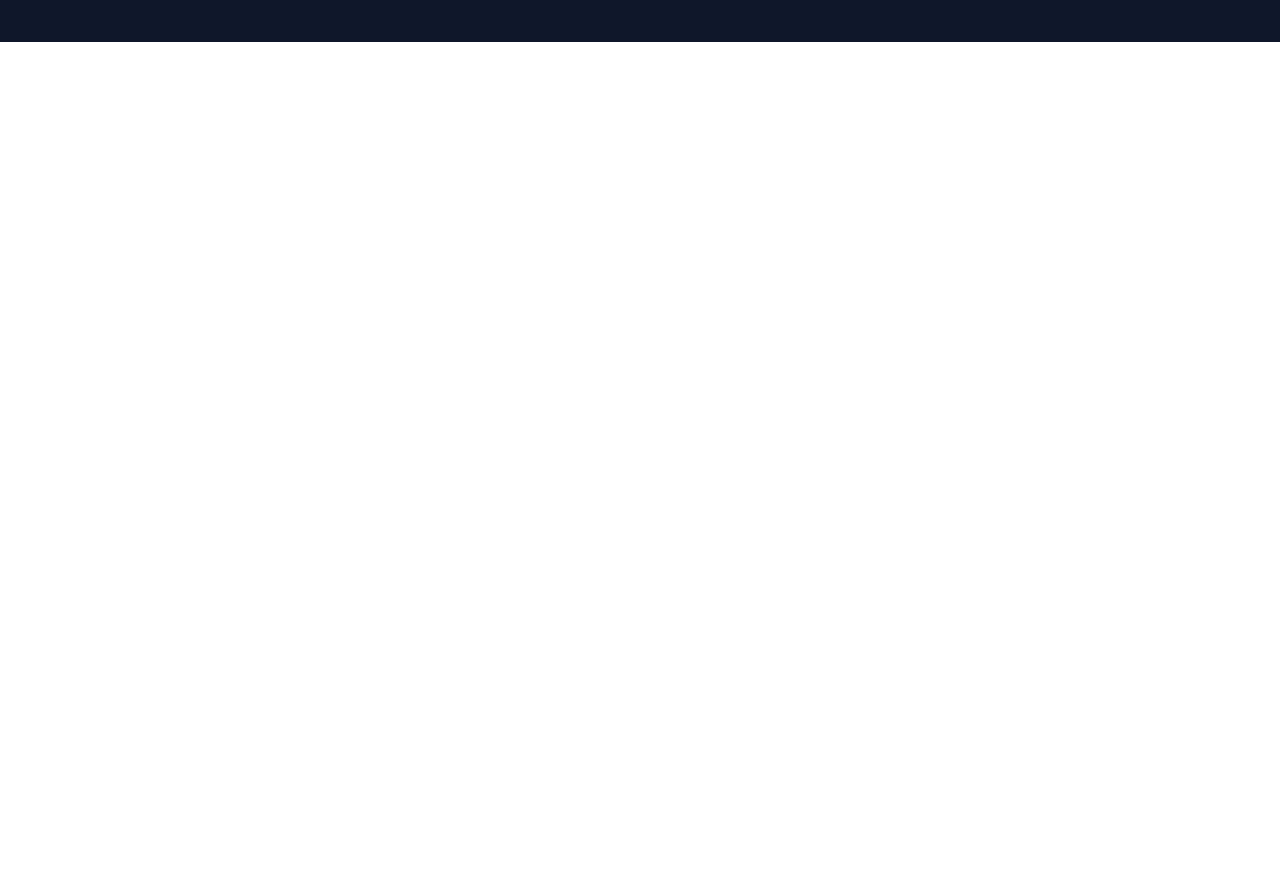
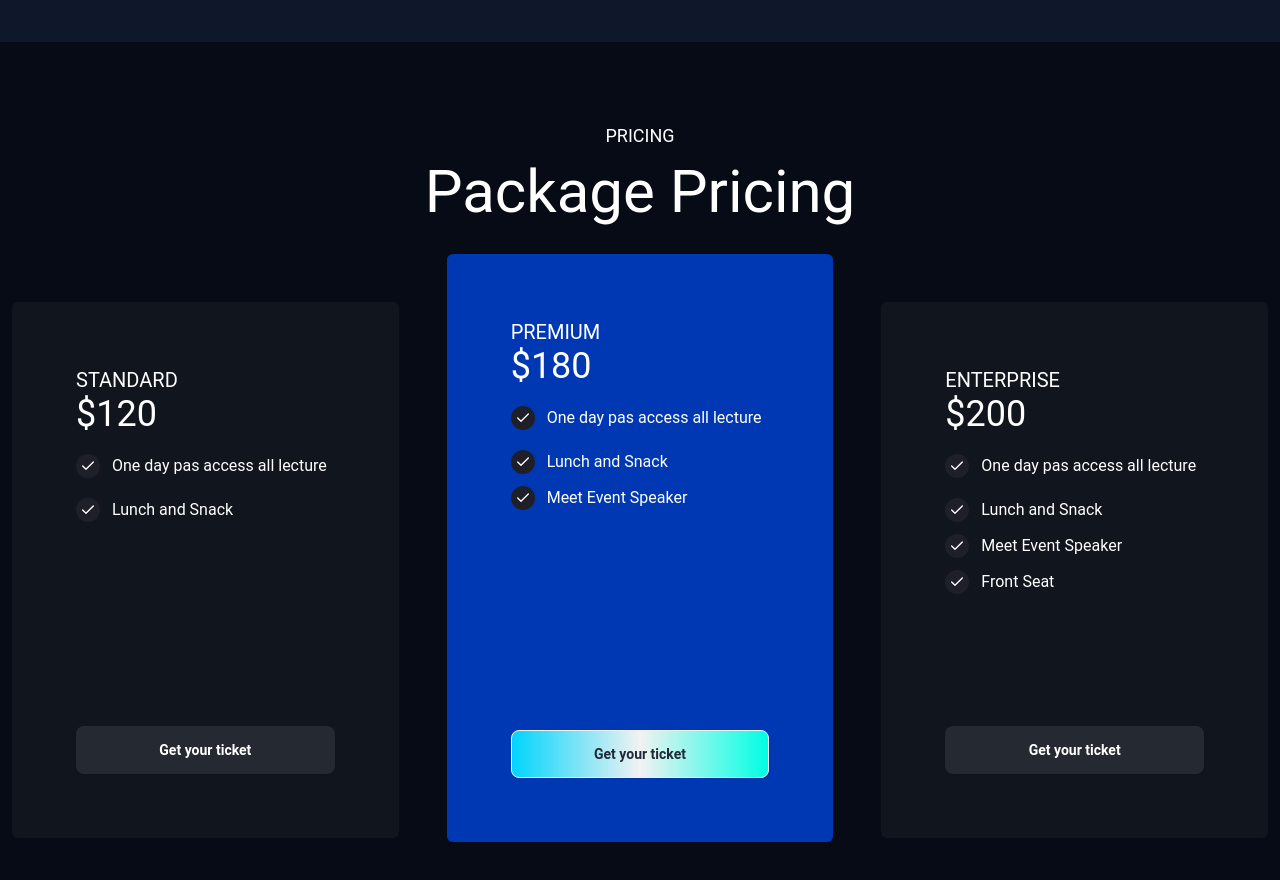
Before and after one commit to developer-nieem/event360-front-end, a React (Vite) app: page / in a window 1280 px wide. Shown: the part 1580-2460 px from the top of the page. Before the commit the page ends 1622 px from the top, so only its background shows below. Built offline with nearby package versions, Linux system fonts and the light colour scheme; no server answers.

Commit message:
Pricing section complete with responsive

```diff
--- /dev/null
+++ b/src/components/Home/PricingSection.tsx
@@ -0,0 +1,89 @@
+import Container from "@/layout/Shared/Container";
+import { Check } from "lucide-react";
+
+const PricingSection = () => {
+  return (
+    <div className="bg-[#070B15] pb-20">
+      <Container>
+        <div className="text-white text-center py-20 space-y-3">
+          <h4 className="text-lg">PRICING</h4>
+          <h2 className="text-6xl">Package Pricing</h2>
+        </div>
+        <div className="grid grid-cols-12 gap-12">
+
+             {/* 1st pricing column */}
+          <div className="col-span-12 md:col-span-6 lg:col-span-4 bg-[#11151E] text-white p-16 space-y-4 rounded-md h-[536px] flex flex-col justify-between">
+           <div>
+           <h4 className="text-xl">STANDARD</h4>
+            <h2 className="text-4xl">$120</h2>
+            <div className="flex gap-3 my-5 ">
+              <Check className="bg-[#1F1F2A] rounded-full p-1" /> One day pas access all lecture
+            </div>
+            <div className="flex gap-3 my-3 ">
+              <Check className="bg-[#1F1F2A] rounded-full p-1" />
+              Lunch and Snack
+            </div>
+
+           </div>
+            <div>
+            <button className="btn bg-[#252A32] w-full text-white border-0 hover:text-black">Get your ticket</button>
+            </div>
+          </div>
+
+           {/* 2nd pricing column */}
+          <div className="col-span-12 md:col-span-6 lg:col-span-4 bg-[#0038B4] text-white p-16 space-y-4 rounded-md h-[536px] lg:h-[588px] flex flex-col justify-between lg:-mt-12">
+           <div>
+           <h4 className="text-xl">PREMIUM</h4>
+            <h2 className="text-4xl">$180</h2>
+            <div className="flex gap-3 my-5 ">
+              <Check className="bg-[#1F1F2A] rounded-full p-1" /> One day pas access all lecture
+            </div>
+            <div className="flex gap-3 my-3 ">
+              <Check className="bg-[#1F1F2A] rounded-full p-1" />
+              Lunch and Snack
+            </div>
+            <div className="flex gap-3 my-3 ">
+              <Check className="bg-[#1F1F2A] rounded-full p-1" />
+              Meet Event Speaker
+            </div>
+
+           </div>
+            <div>
+            <button className="btn w-full bg-gradient-to-r from-[#00D4FC] via-transparent to-[#00FEE3]">Get your ticket</button>
+            </div>
+          </div>
+
+          {/* 3rd pricing column */}
+          <div className="col-span-12 md:col-span-6 lg:col-span-4 bg-[#11151E] text-white p-16 space-y-4 rounded-md h-[536px] flex flex-col justify-between">
+           <div>
+           <h4 className="text-xl">ENTERPRISE</h4>
+            <h2 className="text-4xl">$200</h2>
+            <div className="flex gap-3 my-5 ">
+              <Check className="bg-[#1F1F2A] rounded-full p-1" /> One day pas access all lecture
+            </div>
+            <div className="flex gap-3 my-3 ">
+              <Check className="bg-[#1F1F2A] rounded-full p-1" />
+              Lunch and Snack
+            </div>
+            <div className="flex gap-3 my-3 ">
+              <Check className="bg-[#1F1F2A] rounded-full p-1" />
+              Meet Event Speaker
+            </div>
+            <div className="flex gap-3 my-3 ">
+              <Check className="bg-[#1F1F2A] rounded-full p-1" />
+              Front Seat
+            </div>
+
+           </div>
+            <div>
+            <button className="btn bg-[#252A32] w-full text-white border-0 hover:text-black">Get your ticket</button>
+            </div>
+          </div>
+
+        </div>
+      </Container>
+    </div>
+  );
+};
+
+export default PricingSection;
--- a/src/pages/Home.tsx
+++ b/src/pages/Home.tsx
@@ -1,5 +1,6 @@
 import EventSection from "@/components/Home/EventSection";
 import GallerySection from "@/components/Home/GallerySection";
+import PricingSection from "@/components/Home/PricingSection";
 import ServicesSection from "@/components/Home/ServicesSection";
 
 const Home = () => {
@@ -8,6 +9,7 @@ const Home = () => {
           <ServicesSection/>
           <EventSection/>
           <GallerySection/>
+          <PricingSection/>
         </div>
     );
 };
```
